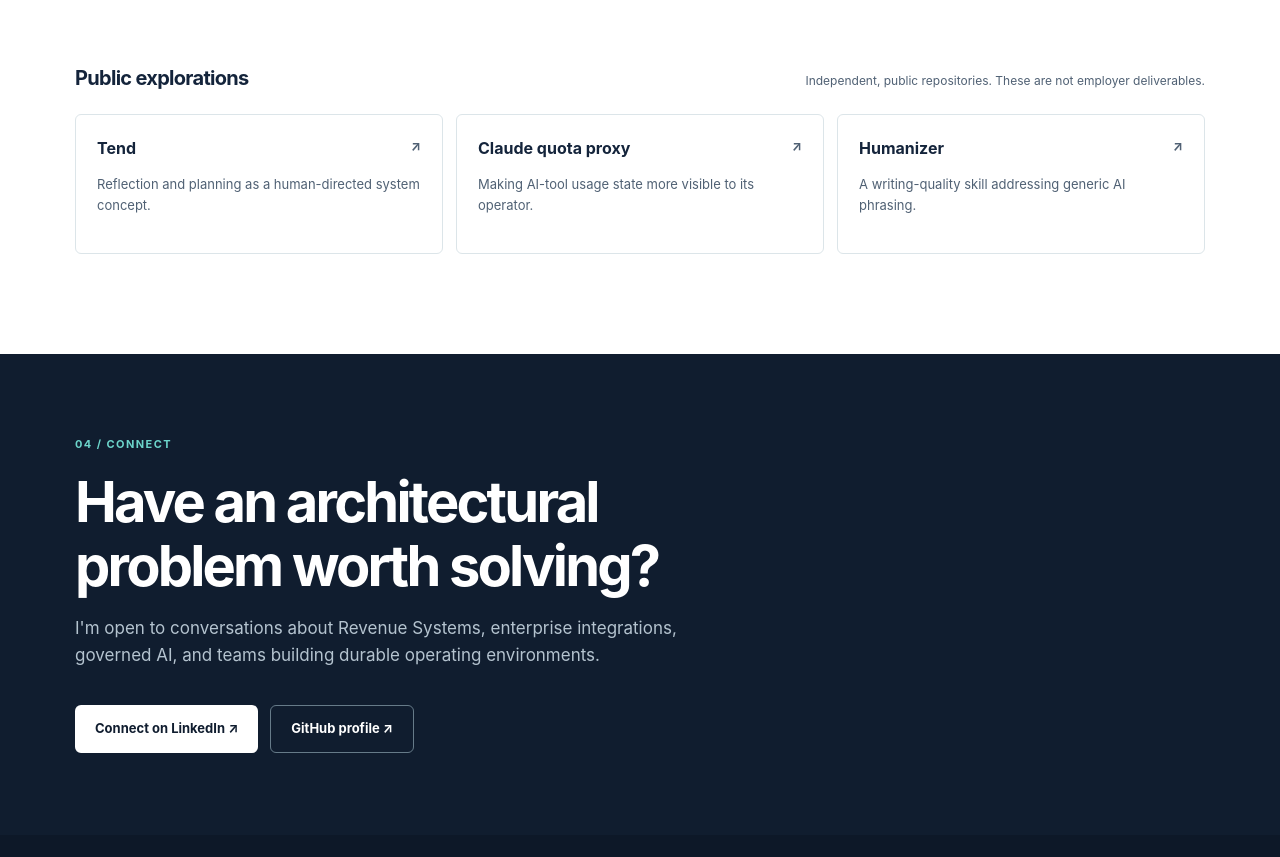
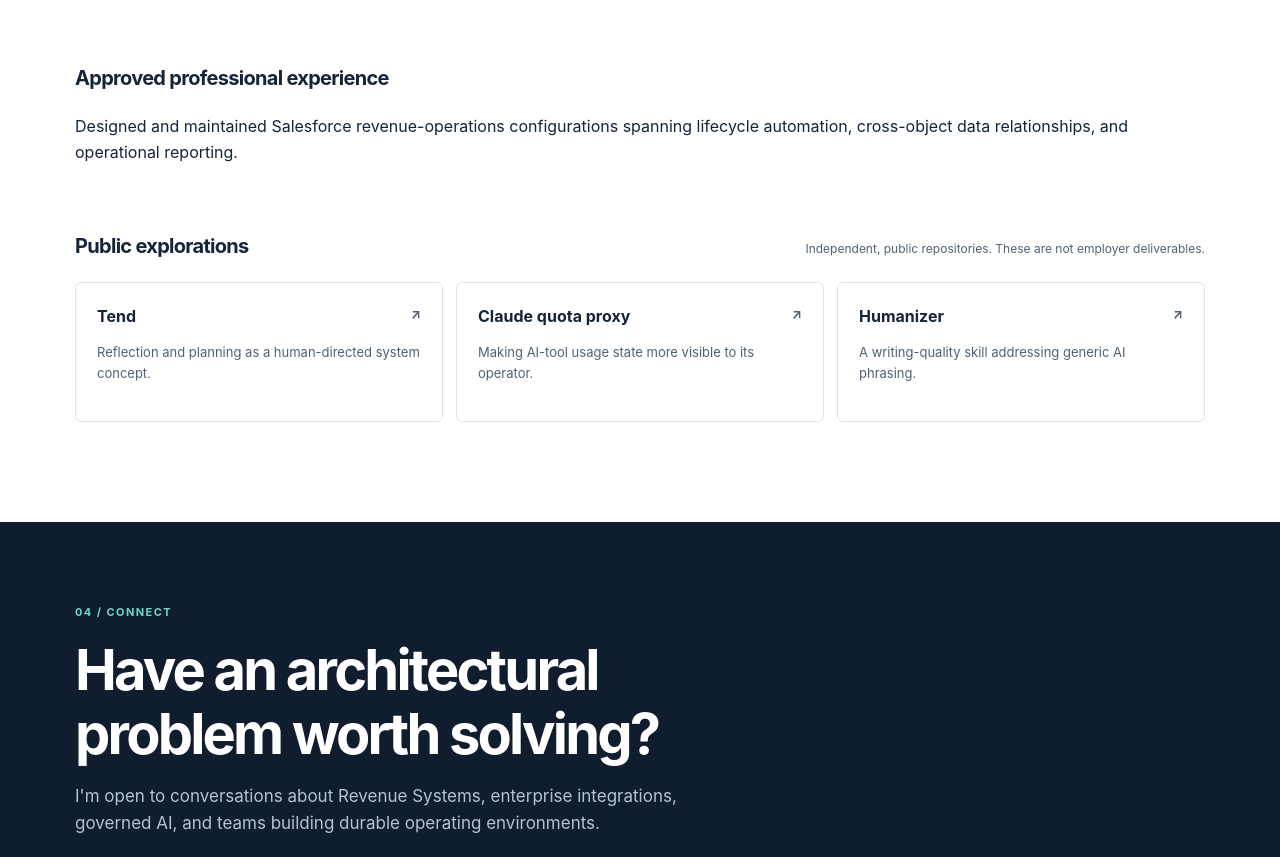
Before and after one commit to marcelivan/portfolio, a plain HTML site: page index.html in a window 1280 px wide. Shown: the part 3264-4121 px from the top of the page. Drawn offline with Linux system fonts and the light colour scheme.

Commit message:
Publish approved Salesforce revenue operations statement (#1)

```diff
--- a/index.html
+++ b/index.html
@@ -40,6 +40,8 @@
       <div class="principles"><div><span>01</span><h3>Understand the actual system</h3><p>Map information flows, incentives, exceptions, and the gap between documented and observed behavior.</p></div><div><span>02</span><h3>Align authority with responsibility</h3><p>Make the owner, approver, operator, and escalation path visible before the work becomes critical.</p></div><div><span>03</span><h3>Make change observable</h3><p>Test contracts across boundaries and distinguish implemented, deployed, verified, and adopted states.</p></div><div><span>04</span><h3>Leave people more capable</h3><p>Build clear interfaces, reusable practices, and recoverable systems others can operate without the architect.</p></div></div>
     </div></section>
     <section class="section wrap" id="about"><div class="about-grid"><div><p class="kicker">03 / ABOUT</p><h2>A technical perspective with <em>human consequences.</em></h2></div><div class="about-copy"><p>My work sits where Salesforce, Adobe Marketo, data platforms, analytics, integrations, and operational decision-making meet. I combine hands-on architecture with cross-functional leadership, documentation, governance, and careful use of AI.</p><p>My background spans digital acquisition and revenue/marketing operations, including work in regulated financial services. I value technical depth, candid diagnosis, and systems that create options rather than dependence.</p><p>I'm interested in architecture-led Director and Principal roles where decision authority matches responsibility, with the opportunity to build durable capabilities and develop other operators.</p></div></div>
+      <div class="project-heading"><h3>Approved professional experience</h3></div>
+      <p>Designed and maintained Salesforce revenue-operations configurations spanning lifecycle automation, cross-object data relationships, and operational reporting.</p>
       <div class="project-heading"><h3>Public explorations</h3><p>Independent, public repositories. These are not employer deliverables.</p></div>
       <div class="project-grid"><a href="https://github.com/marcelivan/tend" target="_blank" rel="noopener noreferrer"><strong>Tend <span aria-hidden="true">↗</span></strong><span>Reflection and planning as a human-directed system concept.</span></a><a href="https://github.com/marcelivan/claude-quota-proxy" target="_blank" rel="noopener noreferrer"><strong>Claude quota proxy <span aria-hidden="true">↗</span></strong><span>Making AI-tool usage state more visible to its operator.</span></a><a href="https://github.com/marcelivan/humanizer" target="_blank" rel="noopener noreferrer"><strong>Humanizer <span aria-hidden="true">↗</span></strong><span>A writing-quality skill addressing generic AI phrasing.</span></a></div>
     </section>
```
Also changed, not shown: 1 other file.
